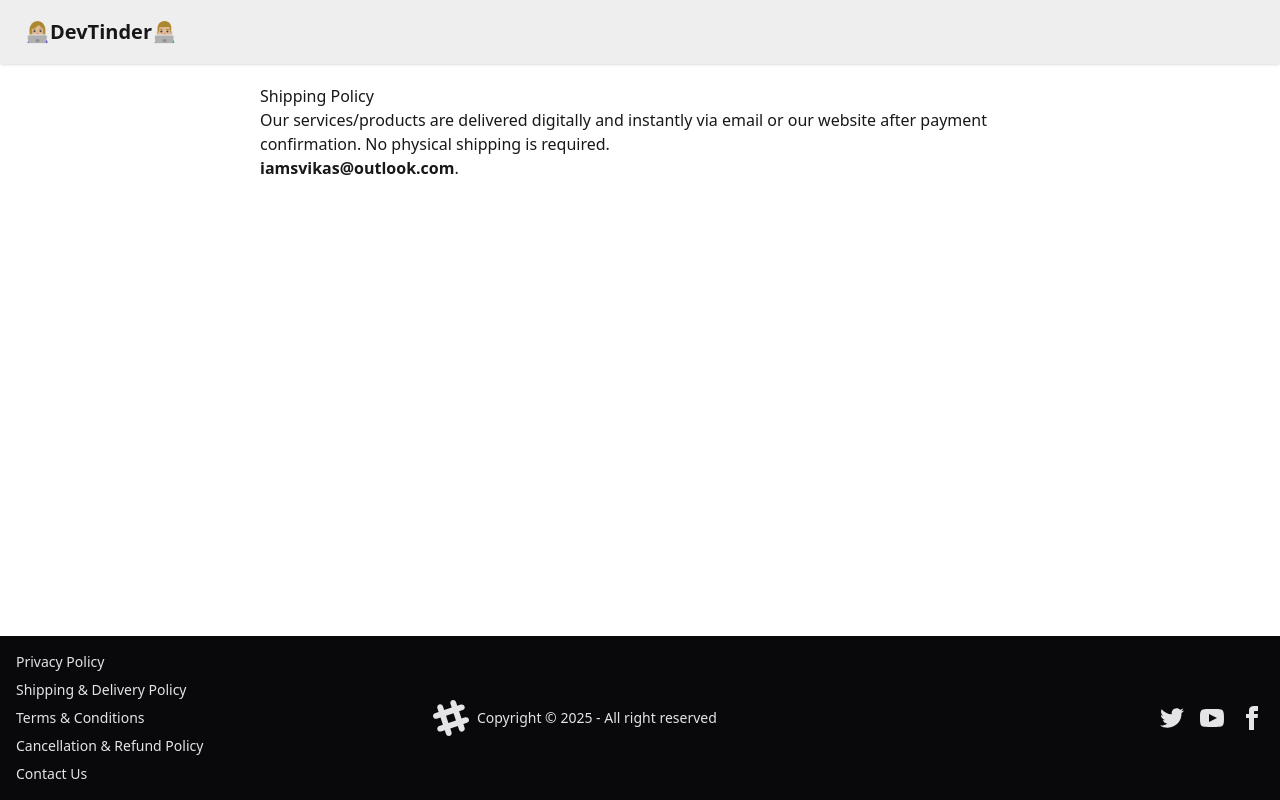
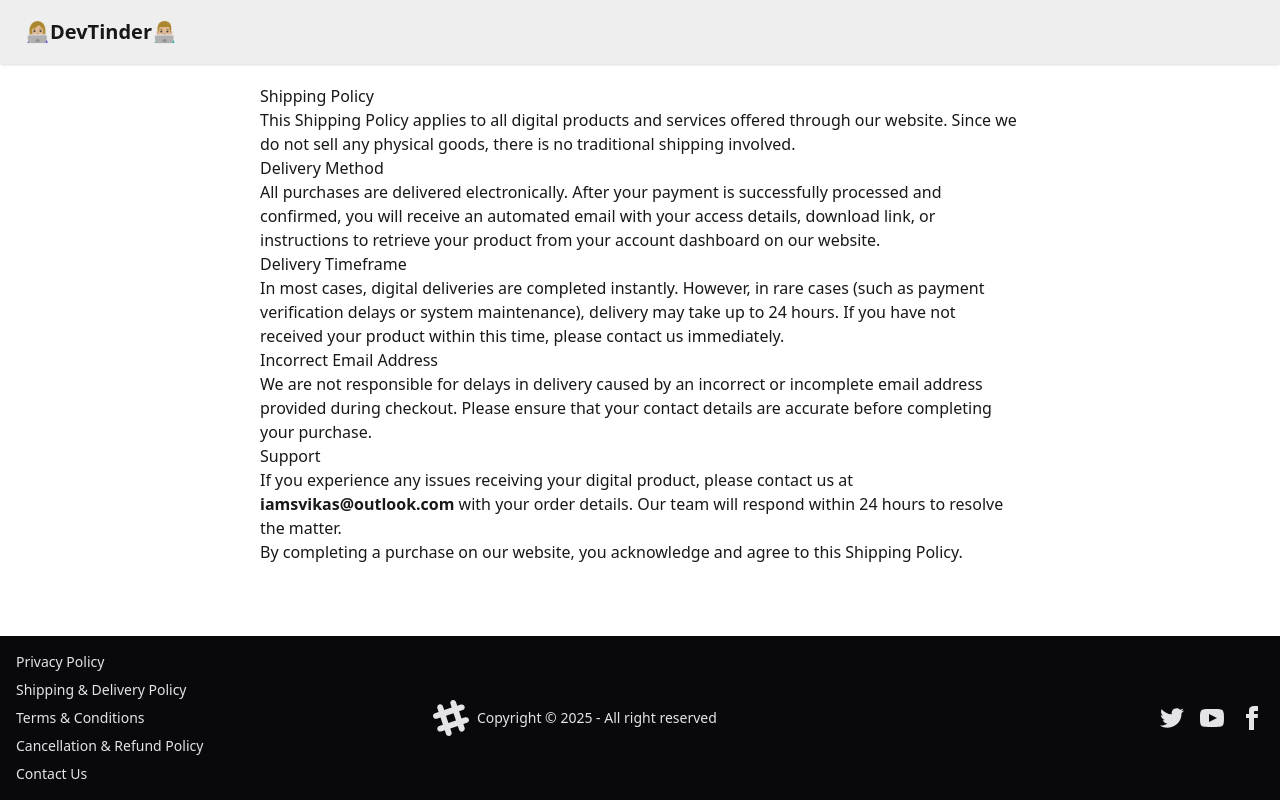
Before and after one commit to iamsvikas/devTinder-web, a React (Vite) app: page /shipping-delivery-policy in a window 1280 px wide. Built offline with nearby package versions, Linux system fonts and the light colour scheme; no server answers.

Commit message:
shipping page updated

```diff
--- a/src/pages/ShippingPolicy.jsx
+++ b/src/pages/ShippingPolicy.jsx
@@ -5,12 +5,39 @@ export default function ShippingPolicy() {
     <div style={{ padding: "20px", maxWidth: "800px", margin: "auto" }}>
       <h1>Shipping Policy</h1>
       <p>
-        Our services/products are delivered digitally and instantly via email or
-        our website after payment confirmation. No physical shipping is
-        required.
+        This Shipping Policy applies to all digital products and services
+        offered through our website. Since we do not sell any physical goods,
+        there is no traditional shipping involved.
+      </p>
+      <h2>Delivery Method</h2>
+      <p>
+        All purchases are delivered electronically. After your payment is
+        successfully processed and confirmed, you will receive an automated
+        email with your access details, download link, or instructions to
+        retrieve your product from your account dashboard on our website.
+      </p>
+      <h2>Delivery Timeframe</h2>
+      <p>
+        In most cases, digital deliveries are completed instantly. However, in
+        rare cases (such as payment verification delays or system maintenance),
+        delivery may take up to 24 hours. If you have not received your product
+        within this time, please contact us immediately.
+      </p>
+      <h2>Incorrect Email Address</h2>
+      <p>
+        We are not responsible for delays in delivery caused by an incorrect or
+        incomplete email address provided during checkout. Please ensure that
+        your contact details are accurate before completing your purchase.
+      </p>
+      <h2>Support</h2>
+      <p>
+        If you experience any issues receiving your digital product, please
+        contact us at <b>iamsvikas@outlook.com</b> with your order details. Our
+        team will respond within 24 hours to resolve the matter.
       </p>
       <p>
-        <b>iamsvikas@outlook.com</b>.
+        By completing a purchase on our website, you acknowledge and agree to
+        this Shipping Policy.
       </p>
     </div>
   );
```
